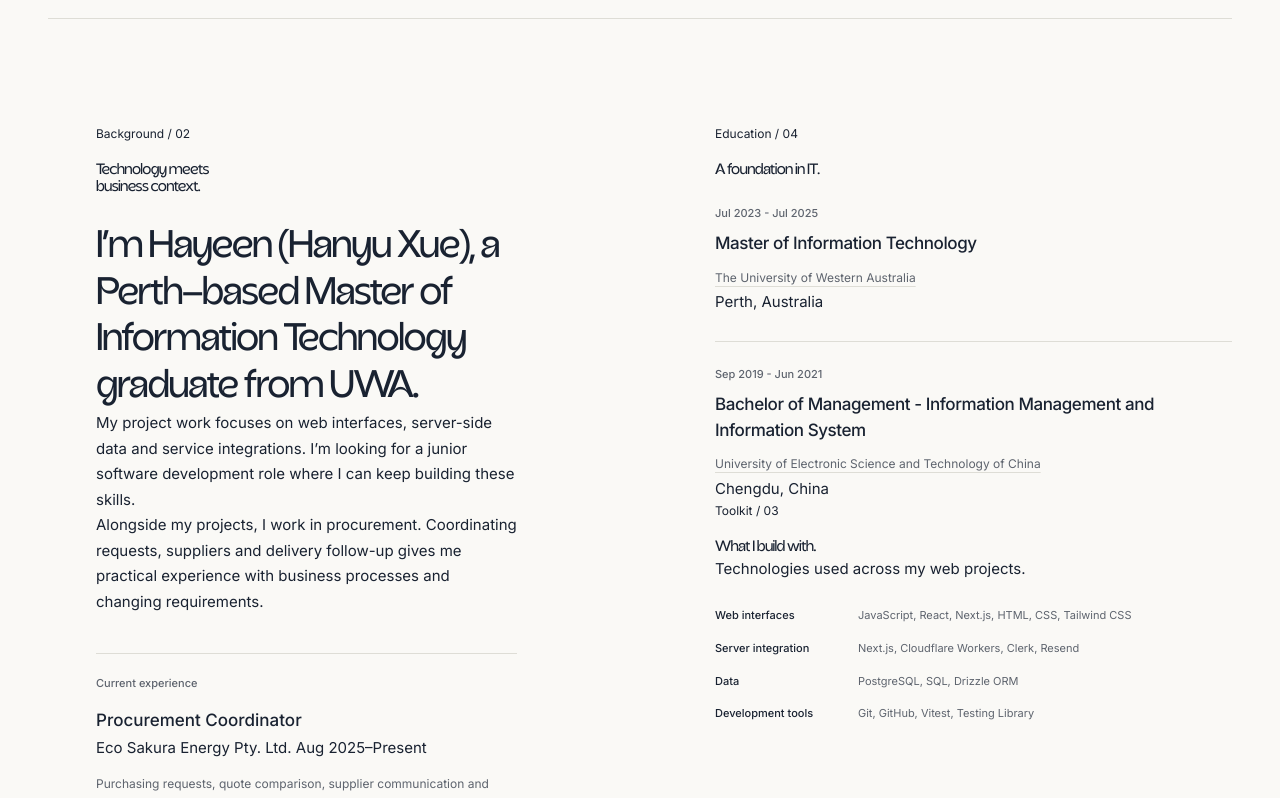
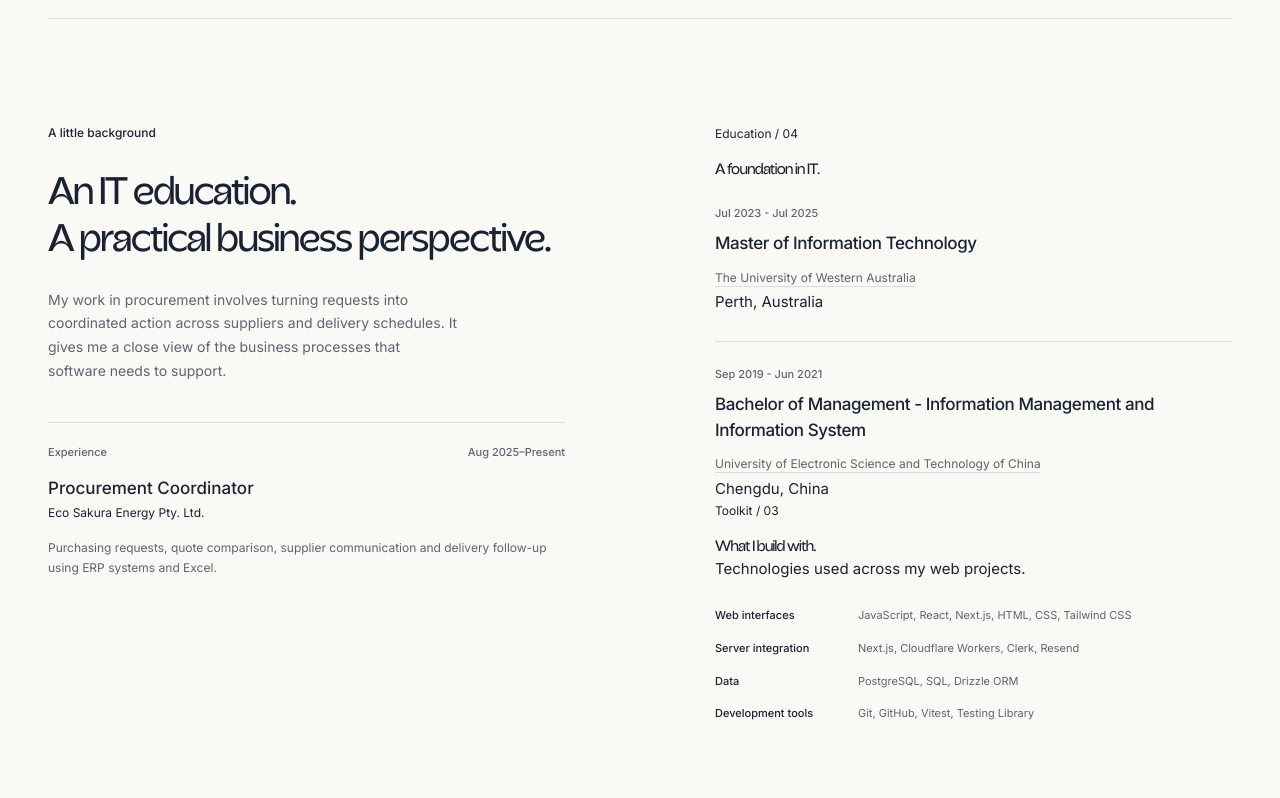
Before and after one commit to Hayeensss/portfolio_Hayeen, a Next.js app: page / in a window 1280 px wide. Shown: the part 1520-2318 px from the top of the page. Built offline with nearby package versions, Linux system fonts and the light colour scheme.

Commit message:
content: replace repeated introduction with business context

```diff
--- a/components/sections/about/About.jsx
+++ b/components/sections/about/About.jsx
@@ -5,43 +5,30 @@ export default function About() {
       className="about-section"
       aria-labelledby="about-heading"
     >
-      <div className="site-shell about-grid">
-        <div>
-          <p className="eyebrow">Background / 02</p>
-          <h2 id="about-heading">
-            Technology meets
-            <br />
-            business context.
+      <h2 id="about-heading" className="section-caption">
+        A little background
       </h2>
-        </div>
-        <div className="about-copy">
       <p className="about-opening">
-            I’m Hayeen (Hanyu Xue), a Perth-based Master of Information
-            Technology graduate from UWA.
+        An IT education.
+        <br />A practical business perspective.
       </p>
-          <p>
-            My project work focuses on web interfaces, server-side data and
-            service integrations. I’m looking for a junior software development
-            role where I can keep building these skills.
-          </p>
-          <p>
-            Alongside my projects, I work in procurement. Coordinating requests,
-            suppliers and delivery follow-up gives me practical experience with
-            business processes and changing requirements.
+      <p className="about-context">
+        My work in procurement involves turning requests into coordinated action
+        across suppliers and delivery schedules. It gives me a close view of the
+        business processes that software needs to support.
       </p>
       <div className="experience-entry">
-            <p className="small-label">Current experience</p>
+        <div className="entry-label">
+          <span>Experience</span>
+          <span>Aug 2025–Present</span>
+        </div>
         <h3>Procurement Coordinator</h3>
-            <p>
-              Eco Sakura Energy Pty. Ltd. <span>Aug 2025–Present</span>
-            </p>
+        <p className="experience-company">Eco Sakura Energy Pty. Ltd.</p>
         <p className="experience-detail">
           Purchasing requests, quote comparison, supplier communication and
           delivery follow-up using ERP systems and Excel.
         </p>
       </div>
-        </div>
-      </div>
     </section>
   );
 }
```
Lines whose indentation alone changed are shown as unchanged.
